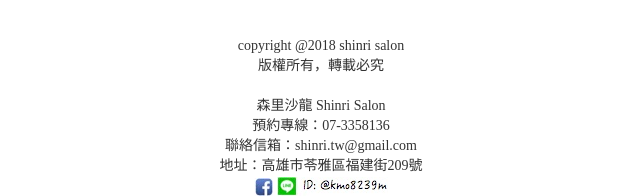
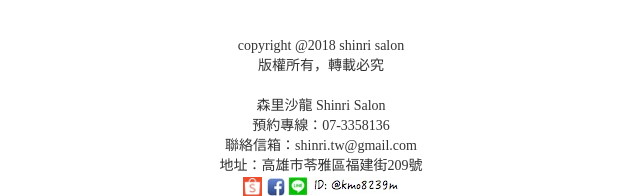
Before and after one commit to changfm/shinri-salon-tw, a PHP site: page / in a window 1280 px wide. Shown: the part 704-900 px from the top of the page, without its empty margins (319-959 px from the left). Run offline with PHP 8.4, Linux system fonts and the light colour scheme; some web fonts are replaced.

Commit message:
新增蝦皮連結

```diff
--- a/contact.html
+++ b/contact.html
@@ -86,9 +86,10 @@
                     <p>地址：高雄市苓雅區福建街209號</p>
                     <p>電話：(07)335-8136</p>
                     <p>Email : <a href="mailto:shinri.tw@gmail.com">shinri.tw@gmail.com</a></p>
+                    <p><a href="https://shopee.tw/shop/134806054"><img class="img-facebook" width="25" height="25" src="images/shopee.jpg" /></a></p>
                     <p><a href="https://www.facebook.com/日本森里沙龍台灣總店-2036230656448319/"><img class="img-facebook" src="images/facebook2.jpg" alt="img02" /></a></p>
 
-                    <p><a href=><img class="img-facebook" src="images/line2.jpeg" alt="img02" /></a></p>
+                    <p><a href=""><img class="img-facebook" src="images/line2.jpeg" alt="img02" /></a></p>
 
                 </div>
                 <div class="clearfix"> </div>
--- a/index.php
+++ b/index.php
@@ -114,10 +114,10 @@
         <br>聯絡信箱：shinri.tw@gmail.com
         <br>地址：高雄市苓雅區福建街209號
         <br>
+            <a href="https://shopee.tw/shop/134806054"><img class="img-facebook" width="19" height="19" src="images/shopee.jpg" /></a>
             <a href="https://www.facebook.com/日本森里沙龍台灣總店-2036230656448319/"><img class="img-facebook" src="images/facebook.jpg" alt="img02" /></a>
 
-          <a href=><img class="img-facebook" src="images/line.jpeg" " /></a>
-
+          <a href=""><img class="img-facebook" src="images/line.jpeg" /></a>
         </center>
         </bottom>
 </html>
```
Also changed, not shown: images/shopee.jpg (added).
